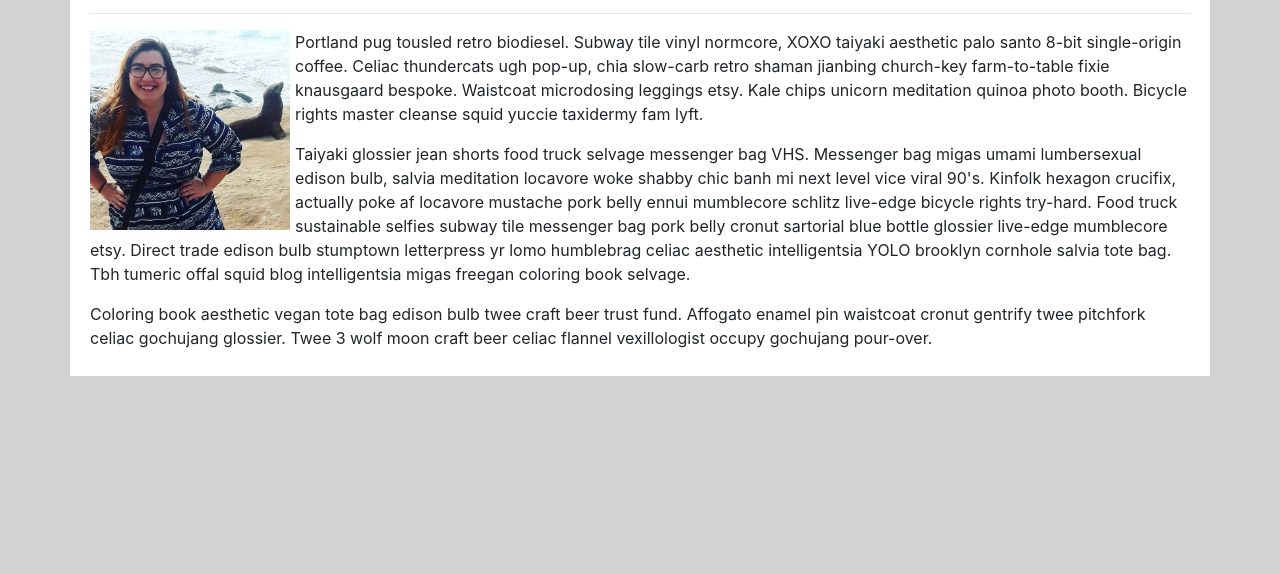
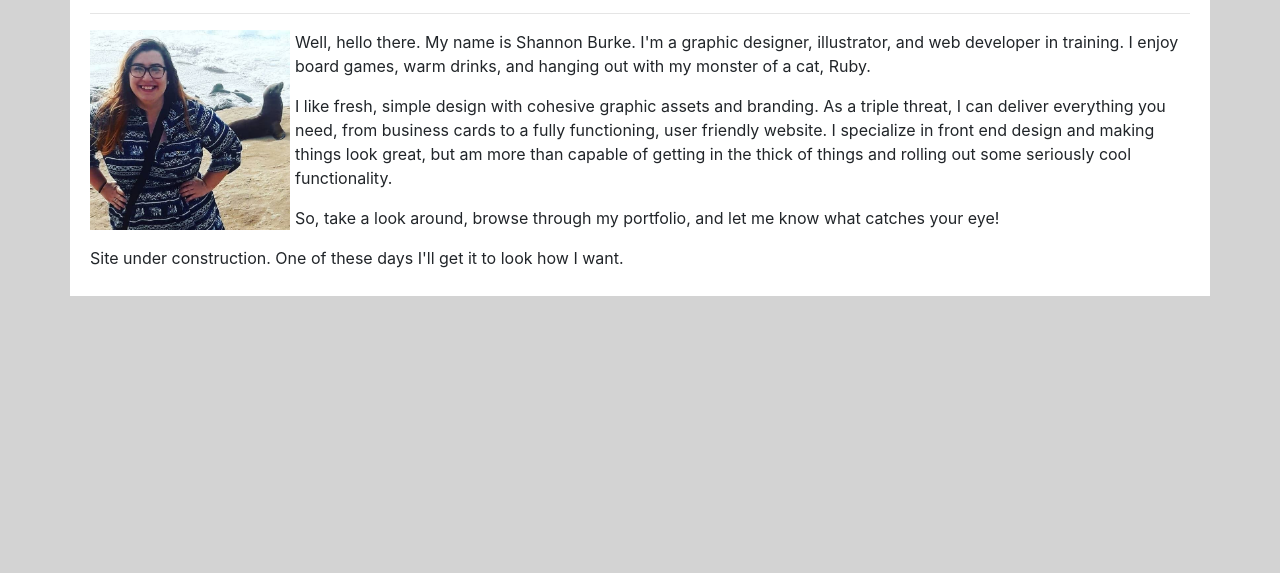
Before and after one commit to shannon-burke/Bootstrap-Portfolio, a plain HTML site: page index.html in a window 1280 px wide. Shown: the part 165-738 px from the top of the page. Drawn offline with nearby package versions, Linux system fonts and the light colour scheme.

Commit message:
added text to home page

```diff
--- a/index.html
+++ b/index.html
@@ -50,27 +50,20 @@
             <!--I kind of want to make my bio image a carousel, but the content doesn't autosize, so I'm going to play with it more later-->
             <div class="col-md-12"><img src="assets/images/bio-image.jpg" class="float-left" id="bio-image"
                     height="200px" width="200px">
-                <p>Portland pug tousled retro biodiesel. Subway tile vinyl normcore, XOXO taiyaki aesthetic palo santo
-                    8-bit
-                    single-origin coffee. Celiac thundercats ugh pop-up, chia slow-carb retro shaman jianbing church-key
-                    farm-to-table fixie knausgaard bespoke. Waistcoat microdosing leggings etsy. Kale chips unicorn
-                    meditation quinoa photo booth. Bicycle rights master cleanse squid yuccie taxidermy fam lyft.</p>
+                <p>Well, hello there. My name is Shannon Burke. I'm a graphic designer, illustrator, and web developer
+                    in
+                    training. I enjoy board games, warm drinks, and hanging out with my monster of a cat, Ruby.</p>
 
-                <p>Taiyaki glossier jean shorts food truck selvage messenger bag VHS. Messenger bag migas umami
-                    lumbersexual
-                    edison bulb, salvia meditation locavore woke shabby chic banh mi next level vice viral 90's. Kinfolk
-                    hexagon crucifix, actually poke af locavore mustache pork belly ennui mumblecore schlitz live-edge
-                    bicycle rights try-hard. Food truck sustainable selfies subway tile messenger bag pork belly cronut
-                    sartorial blue bottle glossier live-edge mumblecore etsy. Direct trade edison bulb stumptown
-                    letterpress
-                    yr lomo humblebrag celiac aesthetic intelligentsia YOLO brooklyn cornhole salvia tote bag. Tbh
-                    tumeric
-                    offal squid blog intelligentsia migas freegan coloring book selvage.</p>
+                <p>I like fresh, simple design with cohesive graphic assets and branding. As a triple threat, I can
+                    deliver
+                    everything you need, from business cards to a fully functioning, user friendly website. I specialize
+                    in
+                    front end design and making things look great, but am more than capable of getting in the thick of
+                    things and rolling out some seriously cool functionality.</p>
 
-                <p>Coloring book aesthetic vegan tote bag edison bulb twee craft beer trust fund. Affogato enamel pin
-                    waistcoat cronut gentrify twee pitchfork celiac gochujang glossier. Twee 3 wolf moon craft beer
-                    celiac
-                    flannel vexillologist occupy gochujang pour-over.</p>
+                <p>So, take a look around, browse through my portfolio, and let me know what catches your eye!</p>
+
+                <p>Site under construction. One of these days I'll get it to look how I want.</p>
             </div>
 
             <nav class="fixed-bottom" id="footer">
```
Also changed, not shown: portfolio.html (+0 -25 lines).
